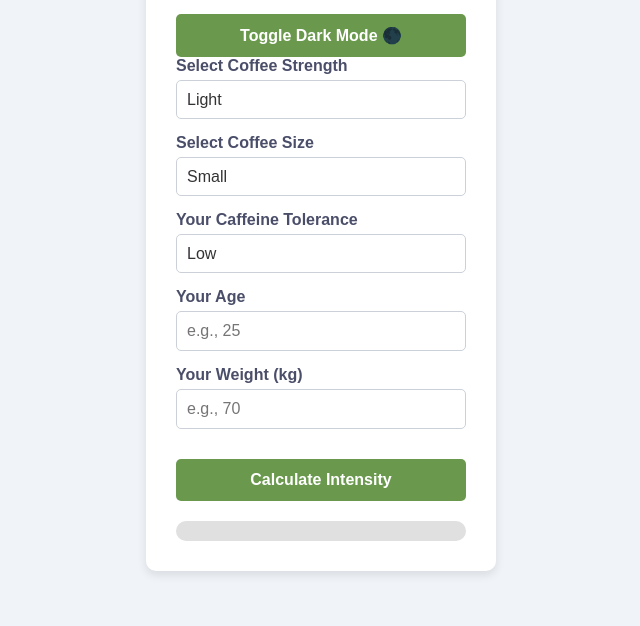
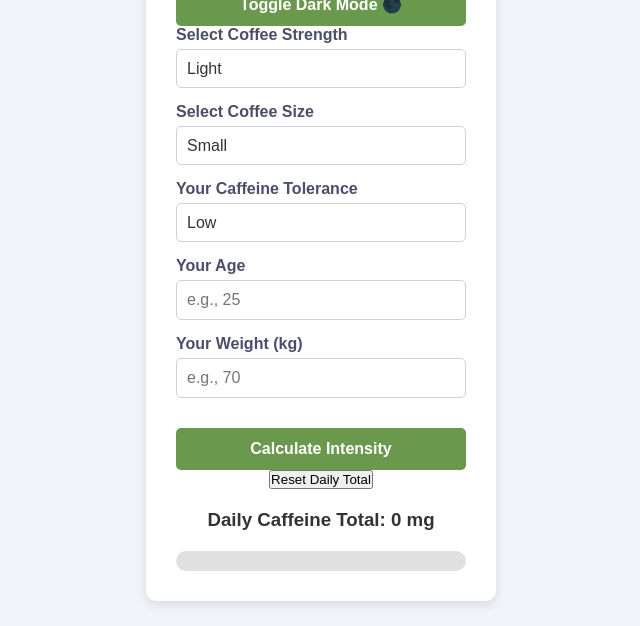
Before and after one commit to familieslifedev/coffee-calculator, a plain HTML site: page index.html in a window 1280 px wide. Shown: the part 174-800 px from the top of the page, without its empty margins (319-959 px from the left). Drawn offline with Linux system fonts and the light colour scheme.

Commit message:
Update index.html

```diff
--- a/index.html
+++ b/index.html
@@ -52,9 +52,11 @@
             </div>
 
         <button type="button" onclick="calculateIntensity()" class="calculate-btn">Calculate Intensity</button>
+        <button type="button" onclick="resetDailyTotal()" class="reset-btn">Reset Daily Total</button>
     </form>
 
     <h2 id="result"></h2>
+    <h3 id="dailyTotal">Daily Caffeine Total: 0 mg</h3>
     <div id="caffeine-meter">
         <div id="meter-bar"></div>
     </div>
```
